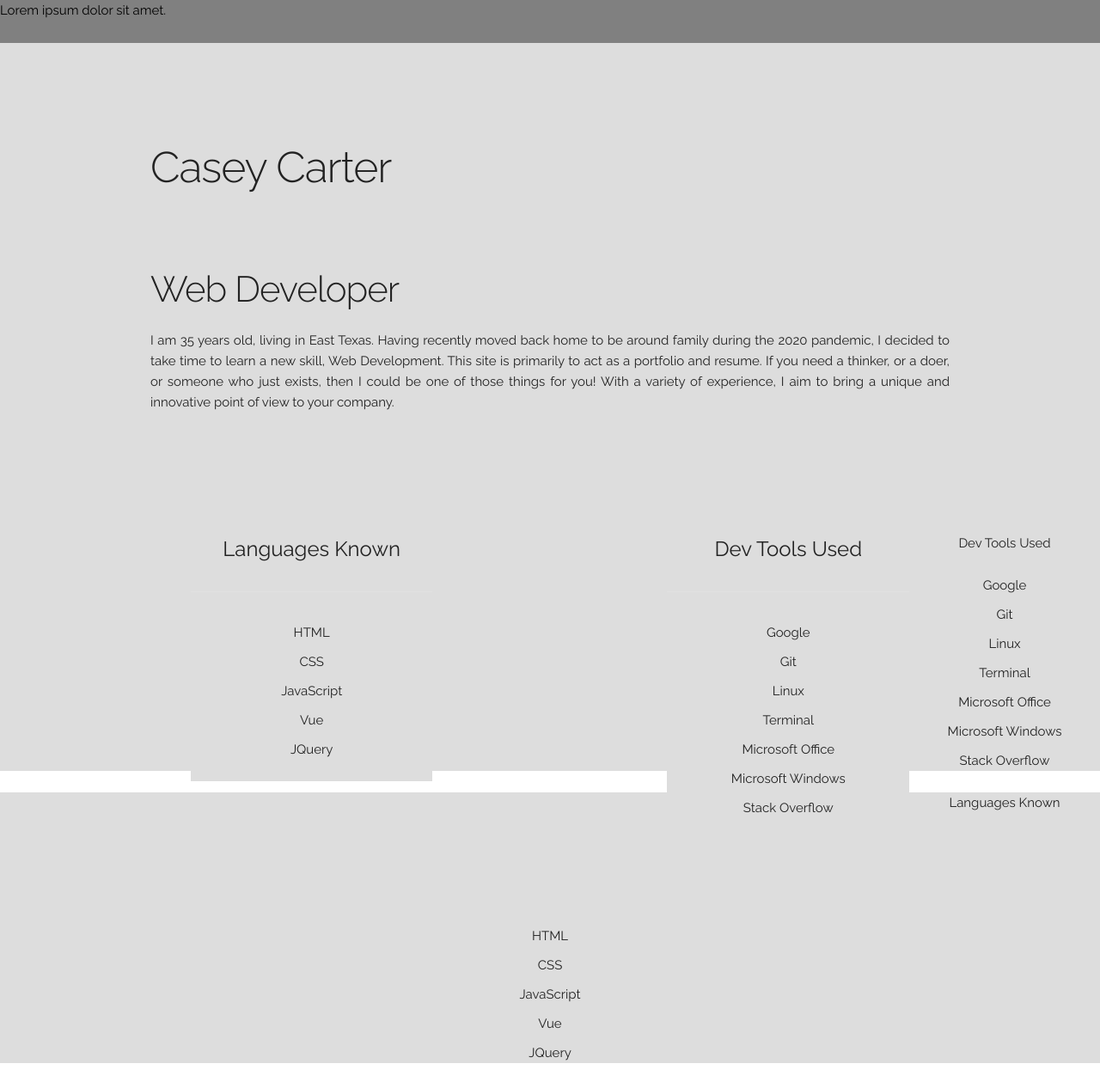
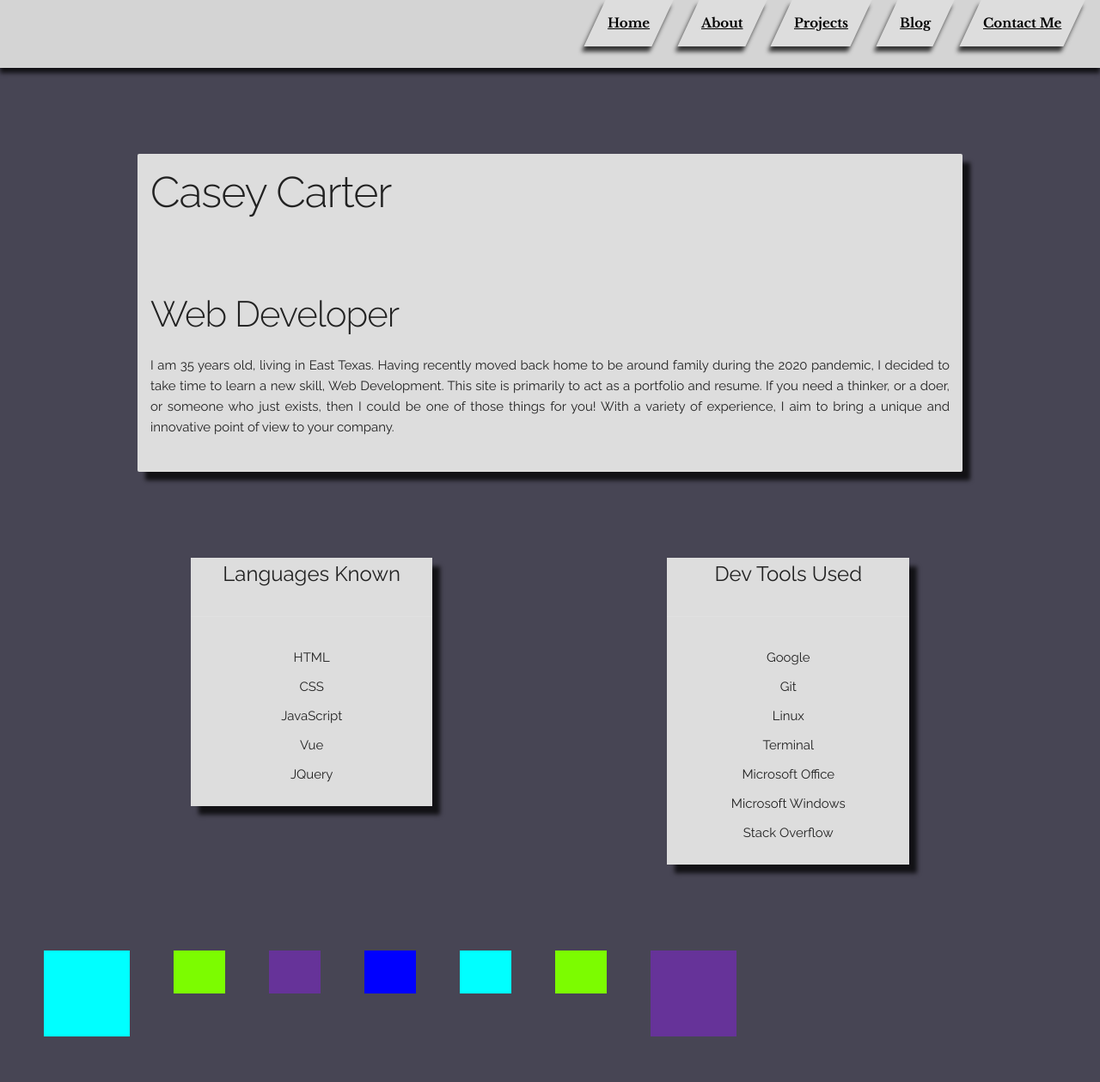
Before and after one commit to carter85/ccartersite, a plain HTML site: page index.html in a window 1280 px wide. Shown: the top 1259 px of the page at 86% size. Drawn offline with nearby package versions, Linux system fonts and the light colour scheme.

Commit message:
added drop shadows to elements, working on hamburger menu

```diff
--- a/css/skeleton.css
+++ b/css/skeleton.css
@@ -1,3 +1,11 @@
+body {
+  background-color: #474554;
+}
+/*
+#dddddd
+#aca9bb
+#c0e5d8
+#8aaea1 */
 /*
 * Skeleton V2.0.4
 * Copyright 2014, Dave Gamache
@@ -404,7 +412,11 @@ there.
 
 
 /* Larger than mobile */
-@media (min-width: 400px) {}
+@media (max-width: 400px) {
+  .navItems {
+    display: none;
+  }
+}
 
 /* Larger than phablet (also point when grid becomes active) */
 @media (min-width: 550px) {}
@@ -420,35 +432,51 @@ there.
 
 #navCont {
   width: 100%;
+  max-height: 100px;
   height: auto;
   display: flex;
-  background-color: lightcoral;
+  background-color: rgb(212, 212, 212);
+  align-items: flex-end;
+  justify-content: flex-end;
+  -webkit-box-shadow: 0px 6px 5px 0px rgba(0,0,0,0.75);
+-moz-box-shadow: 0px 6px 5px 0px rgba(0,0,0,0.75);
+box-shadow: 0px 6px 5px 0px rgba(0,0,0,0.75);
+
 }
-.navBarSpacer {
-  width: auto;
-  height: auto;
-  background-color: lawngreen;
+.navWord {
+  transform: skewX(25deg);
 }
+.navItems:hover {
+  background-color: #aaa;
+}
+/*
 #navBar {
   background-color: grey;
   color: black;
   max-width: 100%;
-  min-width: auto;
+  min-width: 50px;
   max-height: 100px;
   min-height: 50px;
   position: relative;
+  flex-direction: column;
   z-index: 10;
-}
+} */
 div a {
   color: black;
   list-style: none;
 }
 .navItems {
+  font-family: 'Libre Baskerville', serif;
   display: flex;
+  background-color: #ddd;
+  margin-right: 2em;
+  transform: skewX(-25deg);
+  padding: 1em;
   width: auto;
   height: auto;
-  border: 2px solid red;
- list-style: none;
+  -webkit-box-shadow: 0px 6px 5px 0px rgba(0,0,0,0.75);
+-moz-box-shadow: 0px 6px 5px 0px rgba(0,0,0,0.75);
+box-shadow: 0px 6px 5px 0px rgba(0,0,0,0.75);
 }
 .brunt {
   width: 100px;
@@ -466,12 +494,17 @@ div a {
   min-width: 50px;
   max-height: 100%;
   min-height: 50px;
+
 }
 #introContainer {
   background-color: #ddd;
+  border-radius: 2px;;
   display: grid;
   align-content: center;
   position: relative;
+  -webkit-box-shadow: 9px 10px 5px 0px rgba(0,0,0,0.75);
+-moz-box-shadow: 9px 10px 5px 0px rgba(0,0,0,0.75);
+box-shadow: 9px 10px 5px 0px rgba(0,0,0,0.75);
 }
 
 .spacer {
@@ -489,6 +522,9 @@ div a {
   max-height: 100%;
   min-height: 100px;
   text-align: center;
+  -webkit-box-shadow: 9px 10px 5px 0px rgba(0,0,0,0.75);
+-moz-box-shadow: 9px 10px 5px 0px rgba(0,0,0,0.75);
+box-shadow: 9px 10px 5px 0px rgba(0,0,0,0.75);
 }
 .knowTitle {
   font-size: x-large;
--- a/index.html
+++ b/index.html
@@ -5,7 +5,7 @@
   <!-- Basic Page Needs
   –––––––––––––––––––––––––––––––––––––––––––––––––– -->
   <meta charset="utf-8">
-  <title>Your page title here :)</title>
+  <title>Casey Carter Portfolio</title>
   <meta name="description" content="">
   <meta name="author" content="">
 
@@ -16,6 +16,12 @@
   <!-- FONT
   –––––––––––––––––––––––––––––––––––––––––––––––––– -->
   <link href="//fonts.googleapis.com/css?family=Raleway:400,300,600" rel="stylesheet" type="text/css">
+  <link href="https://fonts.googleapis.com/css2?family=Libre+Baskerville:wght@400;700&family=Open+Sans&display=swap" rel="stylesheet">
+
+  <!-- ICONS
+  –––––––––––––––––––––––––––––––––––––––––––––––––– -->
+  <link href="https://fonts.googleapis.com/icon?family=Material+Icons"
+      rel="stylesheet">
 
   <!-- CSS
   –––––––––––––––––––––––––––––––––––––––––––––––––– -->
@@ -31,10 +37,16 @@
 
   <!-- Primary Page Layout
   –––––––––––––––––––––––––––––––––––––––––––––––––– -->
-  <div id="coloredBlocks">
-  <div id="navBar" class="twelve columns">Lorem ipsum dolor sit amet.</div>
+  <div id="navCont" class="ten columns">
+       <p class="navItems"><a href="#" class="navWord"><strong>Home</strong></a></p>
+       <p class="navItems"><a href="#" class="navWord"><strong>About</strong></a></p>
+       <p class="navItems"><a href="#" class="navWord"><strong>Projects</strong></a></p>
+       <p class="navItems"><a href="#" class="navWord"><strong>Blog</strong></a></p>
+       <p class="navItems"><a href="#" class="navWord"><strong>Contact Me</strong></a></p>
 
-  <div class="twelve columns spacer"></div>
+      </div>
+
+<div class="twelve columns spacer"></div>
 
   <div id="heroBox" class="twelve columns">
   <!-- <div id="heroBox" class="offset-by-two columns"> -->
@@ -47,8 +59,8 @@
               If you need a thinker, or a doer, or someone who just exists, then I could be one of those things for you!
               With a variety of experience, I aim to bring a unique and innovative point of view to your company.</p>
           </section>
-  </div>
-  </div>
+    </div>
+  </div> <!-- heroBox End -->
 
 
 
@@ -84,55 +96,6 @@
 
   <div class="twelve columns spacer"></div>
 
-<div id="cardCont">
-  <div id="card1" class="knowledge">
-    <div class="flip-card">
-      <div class="flip-card-inner">
-        <div class="flip-card-front">
-          <p>Dev Tools Used</p>
-        </div>
-        <div class="flip-card-back">
-          <div id="tools">
-            <ul>
-              <li>Google </li>
-              <li>Git </li>
-              <li>Linux </li>
-              <li>Terminal </li>
-              <li>Microsoft Office </li>
-              <li>Microsoft Windows</li>
-              <li>Stack Overflow</li>
-            </ul>
-          </div>
-        </div>
-      </div>
-    </div>
-  </div>
-
-
-  <div id="card2" class="knowledge">
-    <div class="flip-card">
-      <div class="flip-card-inner">
-        <div class="flip-card-front">
-          <p>Languages Known</p>
-        </div>
-        <div class="flip-card-back">
-          <div id="language">
-            <ul>
-              <li>HTML </li>
-              <li>CSS </li>
-              <li>JavaScript </li>
-              <li>Vue</li>
-              <li>JQuery </li>
-            </ul>
-          </div>
-        </div>
-      </div>
-    </div>
-  </div>
-</div>
-
-
-
   <div id="box6" class="one column"></div>
   <div id="box7" class="one column"></div>
   <div id="box8" class="one column"></div>
```
